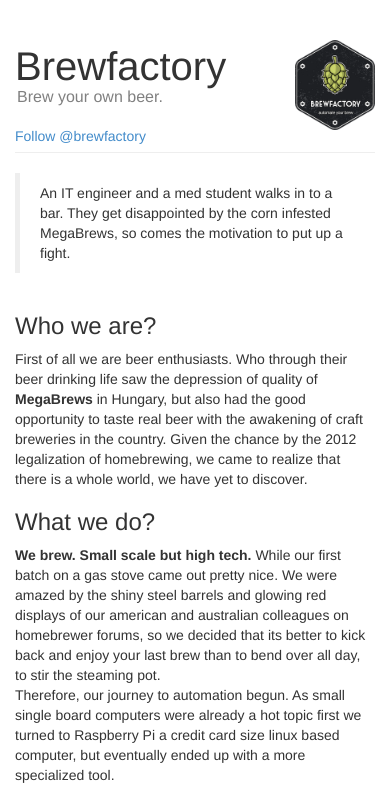
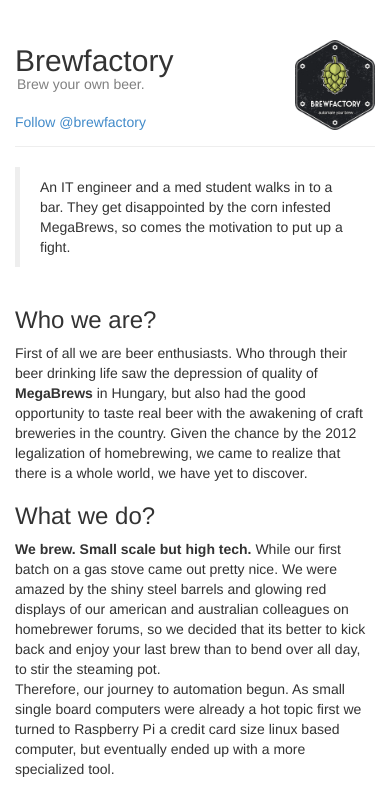
Before and after one commit to brewfactory/brewfactory.github.io, a plain HTML site: page index.html in a window 390 px wide. Shown: the top 796 px of the page. Drawn offline with Linux system fonts and the light colour scheme; a script that the page names is missing.

Commit message:
Built brewfactory-org from commit b893c47 on branch app

```diff
--- a/index.html
+++ b/index.html
@@ -1,7 +1,7 @@
 <!DOCTYPE html><!--[if lt IE 7]>
 <html class="no-js lt-ie9 lt-ie8 lt-ie7"> <![endif]--><!--[if IE 7]>
 <html class="no-js lt-ie9 lt-ie8"> <![endif]--><!--[if IE 8]>
-<html class="no-js lt-ie9"> <![endif]--><!--[if gt IE 8]><!--><html class=no-js><!--<![endif]--><head><meta charset=utf-8><title>Brewfactory</title><meta name=description content=""><meta name=viewport content="width=device-width"><link rel="shortcut icon" type=image/png href=images/2e51389a.icon32.png><!-- OpenGraph --><meta property=og:title content="Brewfactory - Brew your own beer"><meta property=og:site_name content=Brewfactory><meta property=og:description content="An IT engineer and a med student walks in to a bar. They get disappointed by the corn infested MegaBrews, so comes the motivation to put up a fight."><meta property=og:url content="http://brewfactory.org/"><meta property=og:image content=http://brewfactory.org/images/logo-small.png><!-- Place favicon.ico and apple-touch-icon.png in the root directory --><link rel=stylesheet href=styles/1d7769e0.vendor.css><link rel=stylesheet href=styles/17f5f853.main.css><body><!--[if lt IE 10]>
+<html class="no-js lt-ie9"> <![endif]--><!--[if gt IE 8]><!--><html class=no-js><!--<![endif]--><head><meta charset=utf-8><title>Brewfactory</title><meta name=description content=""><meta name=viewport content="width=device-width"><link rel="shortcut icon" type=image/png href=images/2e51389a.icon32.png><!-- OpenGraph --><meta property=og:title content="Brewfactory - Brew your own beer"><meta property=og:site_name content=Brewfactory><meta property=og:description content="An IT engineer and a med student walks in to a bar. They get disappointed by the corn infested MegaBrews, so comes the motivation to put up a fight."><meta property=og:url content="http://brewfactory.org/"><meta property=og:image content=http://brewfactory.org/images/logo-small.png><!-- Place favicon.ico and apple-touch-icon.png in the root directory --><link rel=stylesheet href=styles/1d7769e0.vendor.css><link rel=stylesheet href=styles/f9a7f810.main.css><body><!--[if lt IE 10]>
 <p class="browsehappy">You are using an <strong>outdated</strong> browser. Please <a
         href="http://browsehappy.com/">upgrade
     your browser</a> to improve your experience.</p>
--- a/styles/17f5f853.main.css
+++ /dev/null
@@ -1 +0,0 @@
-header h1{font-size:40px;margin-top:44px;margin-bottom:0;padding:0}header h2{margin-top:0;margin-left:2px;font-size:16px;color:gray;margin-bottom:20px}header hr{margin-top:6px}.container{max-width:1080px}.logo{margin:10px 0;padding:0;max-width:120px;max-height:134px}@media (max-width:400px){.logo{margin-top:40px;max-width:80px}}
--- /dev/null
+++ b/styles/f9a7f810.main.css
@@ -0,0 +1 @@
+header h1{font-size:40px;margin-top:44px;margin-bottom:0;padding:0}header h2{margin-top:0;margin-left:2px;font-size:16px;color:gray;margin-bottom:20px}header hr{margin-top:6px}.container{max-width:1080px}.logo{margin:10px 0;padding:0;max-width:120px;max-height:134px}@media (max-width:400px){header h1{font-size:30px}header h2{font-size:14px}.logo{margin-top:40px;max-width:80px}}
```
